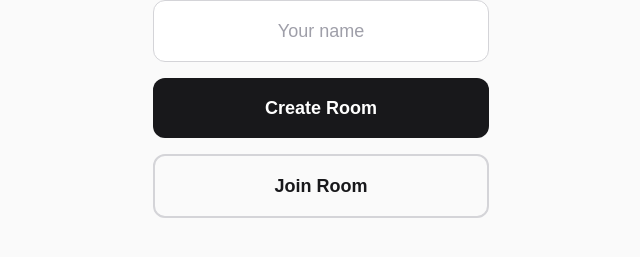
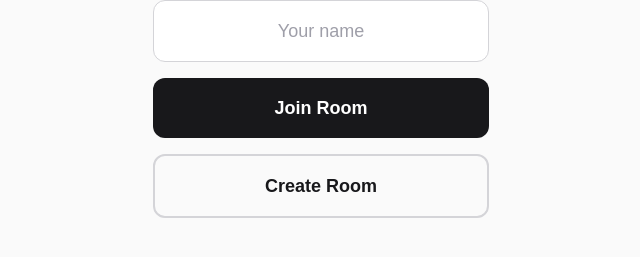
Before and after one commit to temuulennibno/pat-and-mat, a Next.js app: page / in a window 1280 px wide. Shown: the part 343-600 px from the top of the page, without its empty margins (319-959 px from the left). Built offline with nearby package versions, Linux system fonts and the light colour scheme.

Commit message:
fix: move Create Room below Join Room on home page

```diff
--- a/app/page.tsx
+++ b/app/page.tsx
@@ -95,18 +95,18 @@ export default function Home() {
             />
 
             <button
-              onClick={handleCreate}
-              disabled={loading}
-              className="w-full rounded-xl bg-zinc-900 px-4 py-4 text-lg font-bold text-white transition-colors hover:bg-zinc-700 disabled:opacity-50 dark:bg-zinc-50 dark:text-zinc-900 dark:hover:bg-zinc-200"
+              onClick={() => setMode('join')}
+              className="w-full rounded-xl bg-zinc-900 px-4 py-4 text-lg font-bold text-white transition-colors hover:bg-zinc-700 dark:bg-zinc-50 dark:text-zinc-900 dark:hover:bg-zinc-200"
             >
-              Create Room
+              Join Room
             </button>
 
             <button
-              onClick={() => setMode('join')}
-              className="w-full rounded-xl border-2 border-zinc-300 px-4 py-4 text-lg font-bold text-zinc-900 transition-colors hover:bg-zinc-100 dark:border-zinc-700 dark:text-zinc-50 dark:hover:bg-zinc-800"
+              onClick={handleCreate}
+              disabled={loading}
+              className="w-full rounded-xl border-2 border-zinc-300 px-4 py-4 text-lg font-bold text-zinc-900 transition-colors hover:bg-zinc-100 disabled:opacity-50 dark:border-zinc-700 dark:text-zinc-50 dark:hover:bg-zinc-800"
             >
-              Join Room
+              Create Room
             </button>
           </div>
         )}
```
